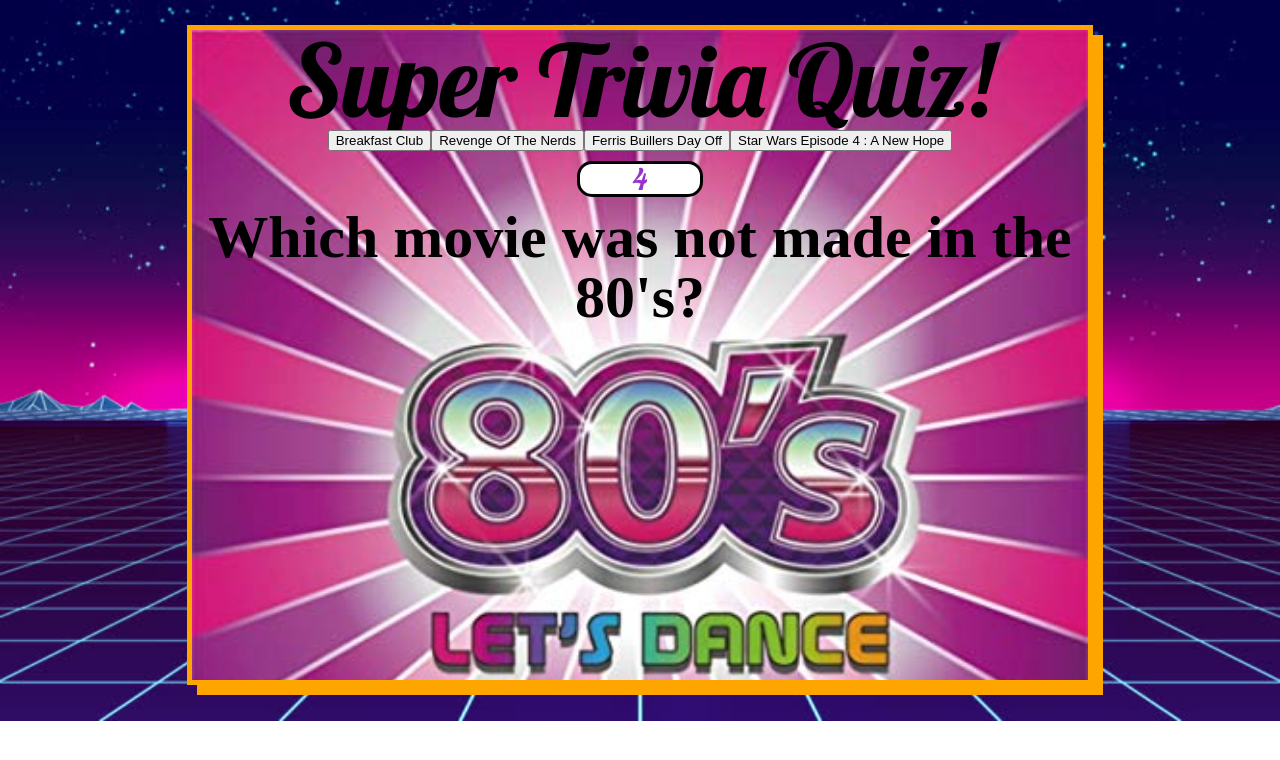
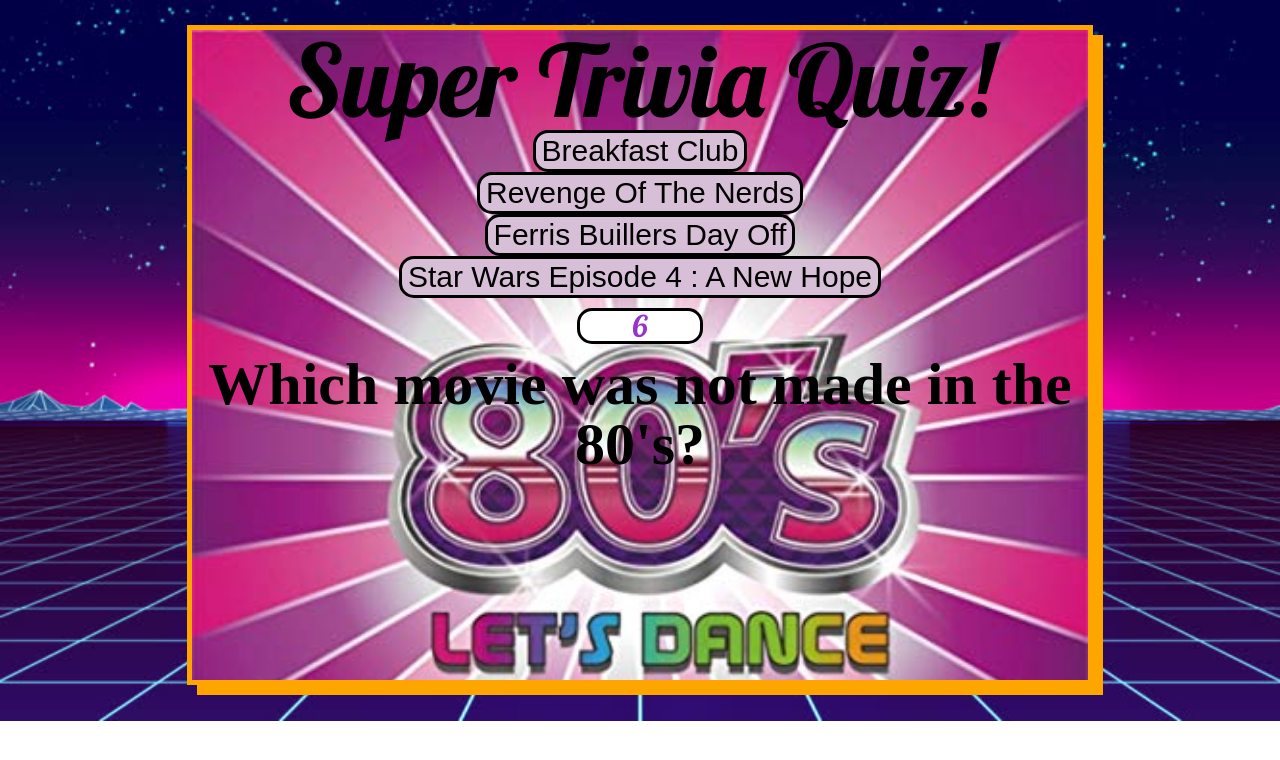
Before and after one commit to WladSF/TriviaGame, a plain HTML site: page index.html in a window 1280 px wide. Both pictures are taken after a click on the button "Start". Drawn offline with nearby package versions, Linux system fonts and the light colour scheme; a web font is replaced by a local one.

Commit message:
Added css to answer buttons

```diff
--- a/assets/css/style.css
+++ b/assets/css/style.css
@@ -58,7 +58,7 @@ h1 {
    left: 560px;
 }
 
-#button {
+button.answer-button{
     font-size: 30px;
     cursor: pointer;
     border-radius: 15px;
@@ -68,7 +68,7 @@ h1 {
     margin: 0 auto;
 }
 
-#button1 {
+/* #button1 {
     font-size: 30px;
     cursor: pointer;
     border-radius: 15px;
@@ -79,4 +79,4 @@ h1 {
     color: darkorchid;
     font-family: lobster;
 
-}
+} */
--- a/assets/javascript/app.js
+++ b/assets/javascript/app.js
@@ -63,9 +63,11 @@ var game = {
     start: function () {
         var timerDiv = $("<div class='timer'>").text(game.counter);
         var questionDiv = $("<div class='question'>");
+        var answerDiv = $("<div class='answers'>");
         timerDiv.attr("id", "counter-number");
         $("#quiz-area").append(timerDiv);
         $("#quiz-area").append(questionDiv);
+        $("#answers").append(answerDiv);
 
         console.log("gamestarted");
         game.loadQuestion();
@@ -91,7 +93,9 @@ var game = {
             game.incorrect++
             $("#message").text("Too bad, you're wrong!");
         }
+
         setTimeout(function () {
+            game.currentQuestion++;
             game.loadQuestion ();
             $('#message').text("")
         }, 3000);
@@ -112,7 +116,7 @@ var game = {
     loadQuestion: function () {
         game.counter = 6;
         $("#counter-number").html(game.counter);
-        timerInterval = setInterval(game.countDown, 1000);
+        // timerInterval = setInterval(game.countDown, 1000);
         $(".question").text(questions[game.currentQuestion].question);
         $("#quiz-answers-area").html(" ");
         for (var i = 0; i < questions[game.currentQuestion].answers.length; i++) {
--- a/index.html
+++ b/index.html
@@ -30,10 +30,13 @@
         <div id="quiz-area">
             <h1>Super Trivia Quiz!</h1>
           <button id="start">Start</button>
+          <!-- <div id="quiz-answers-area"></div> -->
+          <div id="message"></div>
           <div id="quiz-answers-area"></div>
-          <div id="message"></div>
         </div>
+        <!-- <div id="quiz-answers-area"></div> -->
       </div>
+      <!-- <div id="quiz-answers-area"></div> -->
       <div id="results"></div>
 
 
```
